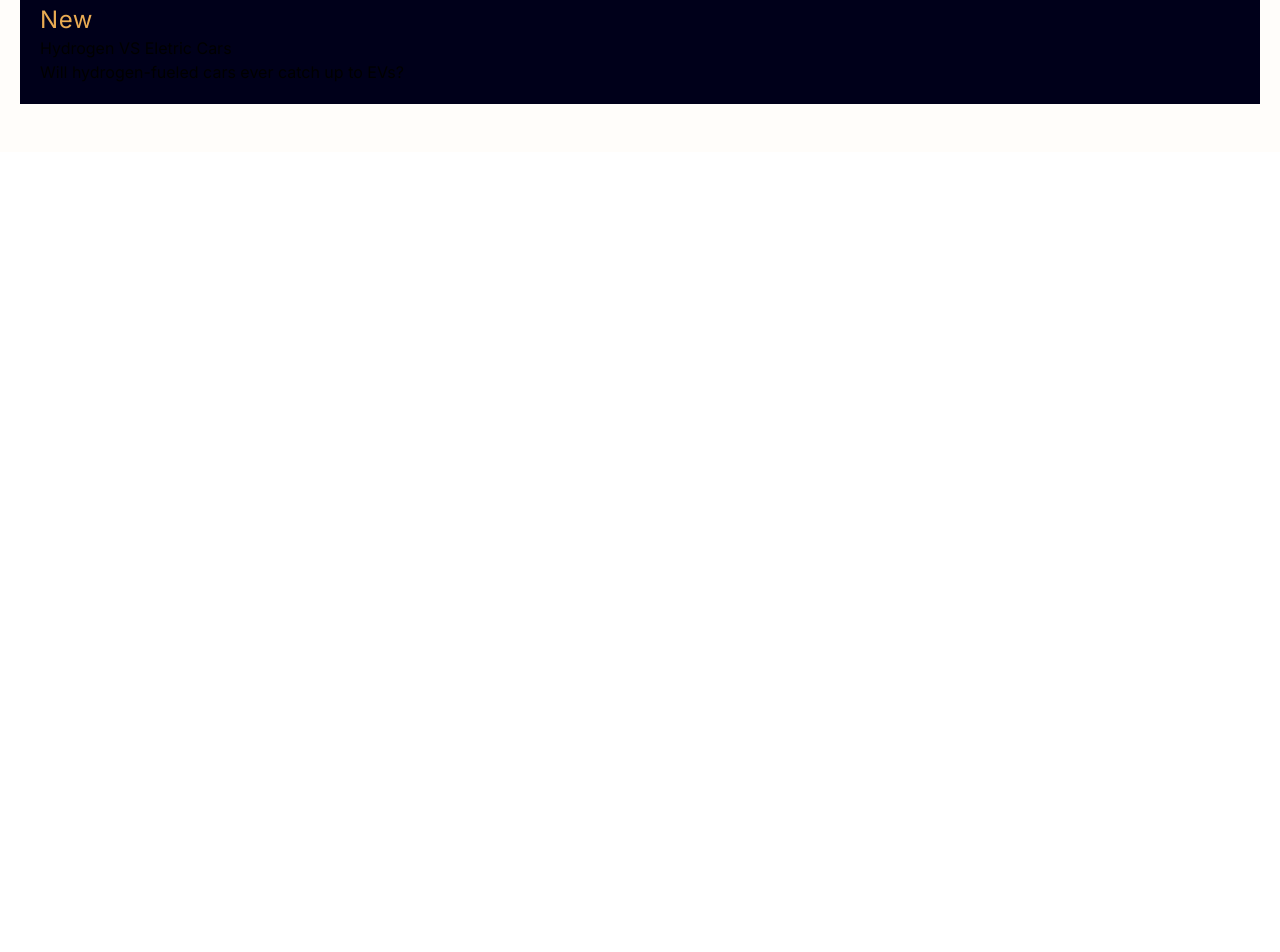
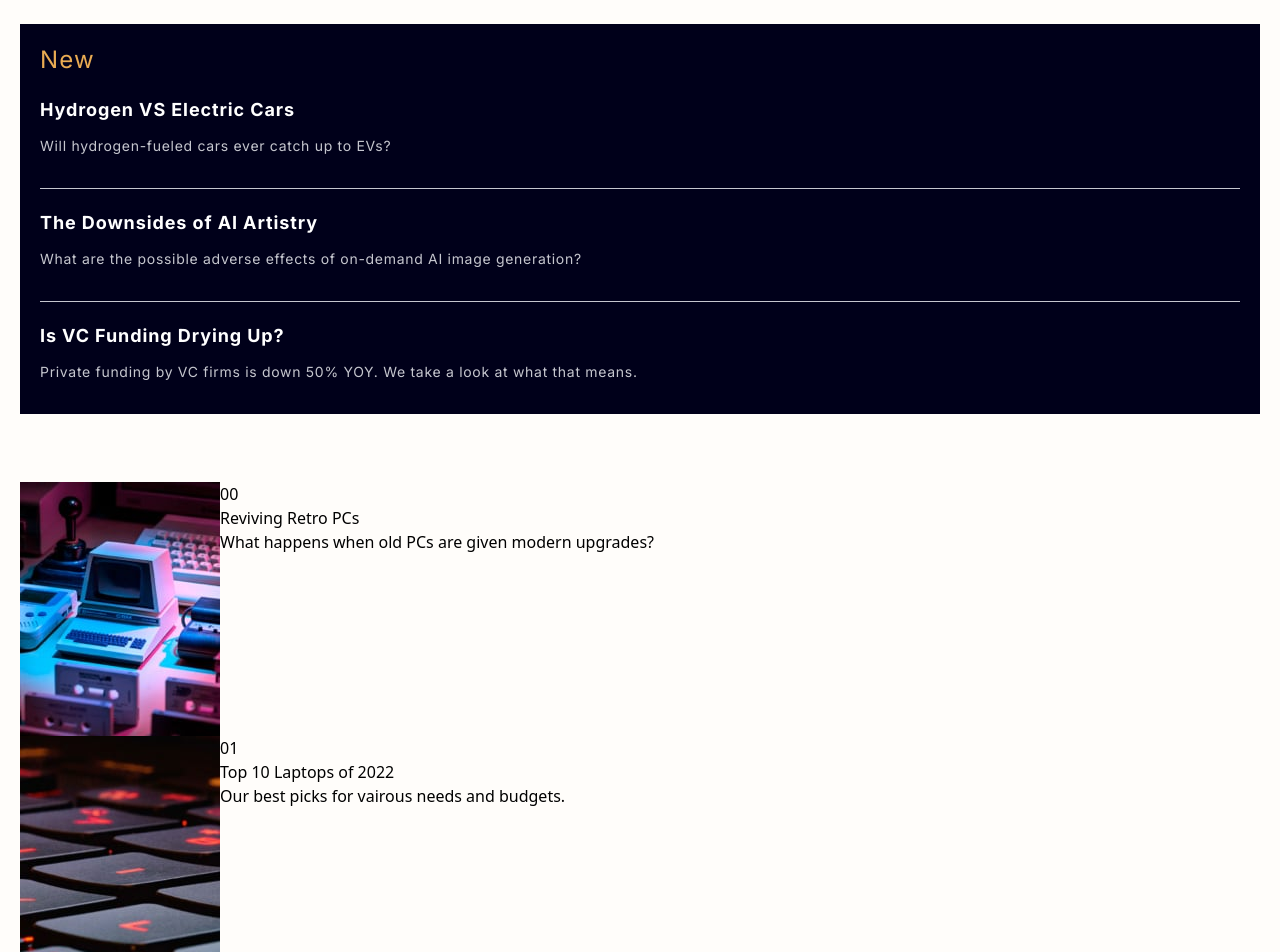
Before and after one commit to MohammedAliHussein/news-homepage, a SvelteKit app: page / in a window 1280 px wide. Shown: the part 900-1852 px from the top of the page. Before the commit the page ends 1052 px from the top, so only its background shows below. Built offline with nearby package versions, Linux system fonts and the light colour scheme.

Commit message:
added top stories skeleton

```diff
--- a/src/routes/+page.svelte
+++ b/src/routes/+page.svelte
@@ -2,9 +2,11 @@
   import "../tailwind.css";
   import Navbar from "../sections/header/Navbar.svelte";
 	import Hero from "../sections/hero/Hero.svelte";
+	import TopStories from "../sections/top-stories/TopStories.svelte";
 </script>
 
 <div class="w-full p-5 bg-off_white">
   <Navbar />
   <Hero />
+  <TopStories />
 </div>
--- a/src/sections/hero/HeroNew.svelte
+++ b/src/sections/hero/HeroNew.svelte
@@ -1,10 +1,12 @@
 <script>
 	import HeroSubNew from "./HeroSubNew.svelte";
+</script>
 
-</script>
-<div class="flex-col bg-very_dark_blue p-5">
-  <p class="font-inter text-soft_orange text-2xl tracking-wide">New</p>
+<div class="flex-col bg-very_dark_blue p-5 my-10">
+  <p class="font-inter text-soft_orange text-2xl tracking-wider">New</p>
   <div class="flex-col">
-    <HeroSubNew title={"Hydrogen VS Eletric Cars"} subText={"Will hydrogen-fueled cars ever catch up to EVs?"} isLast={false}/>
+    <HeroSubNew title={"Hydrogen VS Electric Cars"} subText={"Will hydrogen-fueled cars ever catch up to EVs?"} isLast={false}/>
+    <HeroSubNew title={"The Downsides of AI Artistry"} subText={"What are the possible adverse effects of on-demand AI image generation?"} isLast={false}/>
+    <HeroSubNew title={"Is VC Funding Drying Up?"} subText={"Private funding by VC firms is down 50% YOY. We take a look at what that means."} isLast={true}/>
   </div>
 </div>
--- a/src/sections/hero/HeroSubNew.svelte
+++ b/src/sections/hero/HeroSubNew.svelte
@@ -4,7 +4,7 @@
   export let isLast = false;
 </script>
 
-<div class="flex-col">
-  <p class="font-inter">{title}</p>
-  <p class="font-inter">{subText}</p>
+<div class="flex-col {isLast === false ? "py-5 border-b border-grayish_blue" : "pt-5"}">
+  <p class="font-inter text-white text-lg font-bold tracking-wider">{title}</p>
+  <p class="font-inter text-grayish_blue text-sm font-medium tracking-wider py-3">{subText}</p>
 </div>
--- /dev/null
+++ b/src/sections/top-stories/Story.svelte
@@ -0,0 +1,15 @@
+<script>
+  export let index = "";
+  export let title = "";
+  export let subText = "";
+  export let image = null;
+</script>
+
+<div class="flex">
+  <img src={image} alt={`${title}-image`}>
+  <div>
+    <p>{index}</p>
+    <p>{title}</p>
+    <p>{subText}</p>
+  </div>
+</div>
--- /dev/null
+++ b/src/sections/top-stories/TopStories.svelte
@@ -0,0 +1,30 @@
+<script>
+  import retro from "../../images/image-retro-pcs.jpg";
+  import laptop from "../../images/image-top-laptops.jpg";
+  import controller from "../../images/image-gaming-growth.jpg";
+	import Story from "./Story.svelte";
+
+  let stories = [
+    {
+      title: "Reviving Retro PCs",
+      subText: "What happens when old PCs are given modern upgrades?",
+      image: retro
+    },
+    {
+      title: "Top 10 Laptops of 2022",
+      subText: "Our best picks for vairous needs and budgets.",
+      image: laptop
+    },
+    {
+      title: "The Growth of Gaming",
+      subText: "How the pandemic has sparked fresh opportunities.",
+      image: controller
+    }
+  ]
+</script>
+
+<div class="flex-col">
+  {#each stories as story, i }
+    <Story index={`0${i}`} title={story.title} subText={story.subText} image={story.image} />
+  {/each}
+</div>
```
